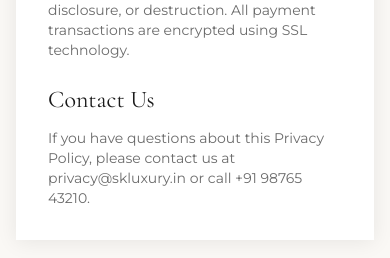
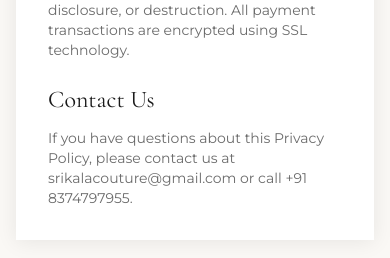
Before and after one commit to akashreddykandula/sk-luxury, a React (Vite) app in the folder frontend/: page /privacy-policy in a window 390 px wide. Shown: the part 1260-1518 px from the top of the page. Built offline with nearby package versions, Linux system fonts and the light colour scheme; no server answers; a web font is replaced by a local one.

Commit message:
Update email & mobile number

```diff
--- a/frontend/src/pages/customer/PrivacyPage.jsx
+++ b/frontend/src/pages/customer/PrivacyPage.jsx
@@ -45,7 +45,7 @@ export function PrivacyPage() {
         <p>We implement appropriate technical and organisational measures to protect your personal information against unauthorised access, alteration, disclosure, or destruction. All payment transactions are encrypted using SSL technology.</p>
       </Section>
       <Section title="Contact Us">
-        <p>If you have questions about this Privacy Policy, please contact us at privacy@skluxury.in or call +91 98765 43210.</p>
+        <p>If you have questions about this Privacy Policy, please contact us at srikalacouture@gmail.com or call +91 8374797955.</p>
       </Section>
     </PolicyPage>
   )
@@ -70,7 +70,7 @@ export function TermsPage() {
         <p>All content on this website, including images, designs, logos, and text, is the intellectual property of SK Luxury. Unauthorised reproduction or use is strictly prohibited.</p>
       </Section>
       <Section title="Contact">
-        <p>For any questions regarding these Terms, contact us at legal@skluxury.in.</p>
+        <p>For any questions regarding these Terms, contact us at srikalacouture@gmail.com</p>
       </Section>
     </PolicyPage>
   )
```
